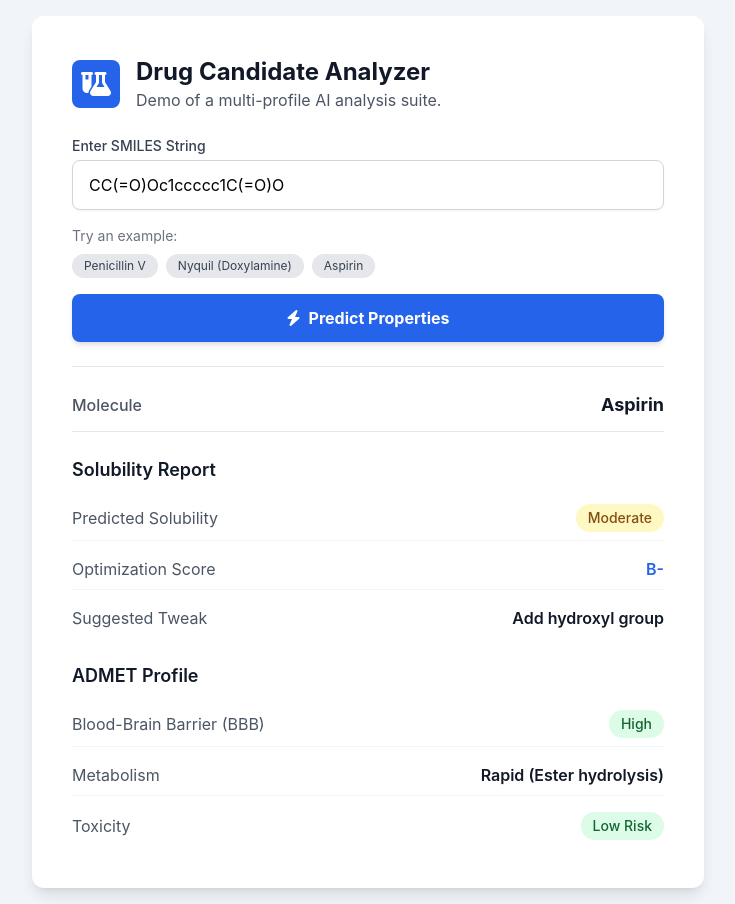
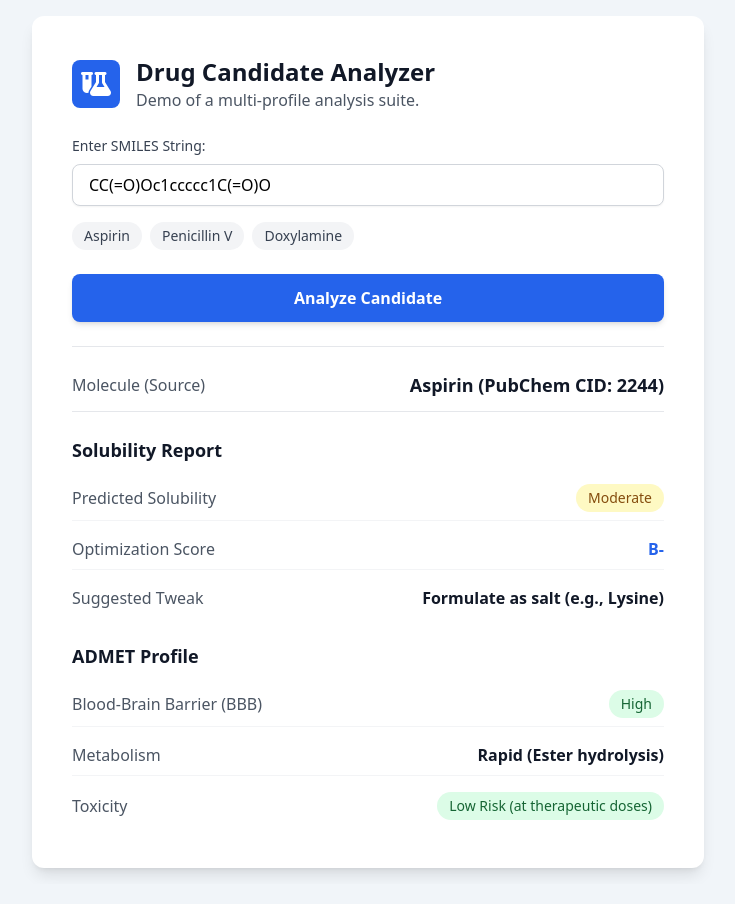
Before and after one commit to boone-03/moleculewebapp, a plain HTML site: page index.html in a window 1280 px wide. Both pictures are taken after a click on the button "Aspirin". Shown: the whole page, without its empty margins (272-1007 px from the left). Drawn offline with nearby package versions, Linux system fonts and the light colour scheme.

Commit message:
Update index.html

```diff
--- a/index.html
+++ b/index.html
@@ -3,44 +3,20 @@
 <head>
     <meta charset="UTF-8">
     <meta name="viewport" content="width=device-width, initial-scale=1.0">
-    <title>Drug Candidate Analyzer (Demo)</title>
+    <!-- Updated Title -->
+    <title>Drug Candidate Analyzer (Cited Demo)</title>
     <!-- Load Tailwind CSS -->
     <script src="https://cdn.tailwindcss.com"></script>
-    <!-- Load Font Awesome Icons -->
+    <!-- Load FontAwesome Icons -->
     <link rel="stylesheet" href="https://cdnjs.cloudflare.com/ajax/libs/font-awesome/6.5.1/css/all.min.css">
-    <!-- Configure Tailwind to use Inter font -->
-    <script>
-        tailwind.config = {
-            theme: {
-                extend: {
-                    fontFamily: {
-                        sans: ['Inter', 'sans-serif'],
-                    },
-                },
-            },
-        }
-    </script>
     <style>
-        /* Custom style for the spinner */
+        /* Custom Loader */
         .loader {
             border-top-color: #3498db;
-            -webkit-animation: spin 1s linear infinite;
             animation: spin 1s linear infinite;
         }
-
-        @-webkit-keyframes spin {
-            0% { -webkit-transform: rotate(0deg); }
-            100% { -webkit-transform: rotate(360deg); }
-        }
-
         @keyframes spin {
-            0% { transform: rotate(0deg); }
-            100% { transform: rotate(360deg); }
-        }
-
-        /* Hide the results area initially */
-        #results-container {
-            display: none;
+            to { transform: rotate(360deg); }
         }
     </style>
 </head>
@@ -52,56 +28,43 @@
         <!-- Header -->
         <div class="flex items-center space-x-4 mb-6">
             <div class="flex-shrink-0 bg-blue-600 text-white w-12 h-12 rounded-lg flex items-center justify-center">
-                <!-- Changed icon to a flask/vial -->
                 <i class="fa-solid fa-flask-vial text-2xl"></i>
             </div>
             <div>
                 <h1 class="text-2xl font-bold text-gray-900">Drug Candidate Analyzer</h1>
-                <p class="text-gray-600">Demo of a multi-profile AI analysis suite.</p>
+                <p class="text-gray-600">Demo of a multi-profile analysis suite.</p>
             </div>
         </div>
 
         <!-- Input Section -->
-        <div class="space-y-4 mb-6">
-            <div>
-                <label for="smiles-input" class="block text-sm font-medium text-gray-700 mb-1">Enter SMILES String</label>
-                <input type="text" id="smiles-input" class="w-full px-4 py-3 border border-gray-300 rounded-lg shadow-sm focus:outline-none focus:ring-2 focus:ring-blue-500 focus:border-blue-500" placeholder="e.g., CC(=O)Oc1ccccc1C(=O)O">
+        <div class="mb-6">
+            <label for="smiles-input" class="block text-sm font-medium text-gray-700 mb-2">Enter SMILES String:</label>
+            <input type="text" id="smiles-input" class="w-full px-4 py-2 border border-gray-300 rounded-lg shadow-sm focus:outline-none focus:ring-2 focus:ring-blue-500" placeholder="e.g., CC(=O)Oc1ccccc1C(=O)O">
+
+            <!-- Example Buttons -->
+            <div class="mt-4 flex flex-wrap gap-2">
+                <button class="example-btn text-sm bg-gray-100 text-gray-700 px-3 py-1 rounded-full hover:bg-gray-200 transition" data-smiles="CC(=O)Oc1ccccc1C(=O)O">Aspirin</button>
+                <button class="example-btn text-sm bg-gray-100 text-gray-700 px-3 py-1 rounded-full hover:bg-gray-200 transition" data-smiles="CC1(C(N2C(S1)C(C2=O)NC(=O)COC3=CC=CC=C3)C(=O)O)C">Penicillin V</button>
+                <button class="example-btn text-sm bg-gray-100 text-gray-700 px-3 py-1 rounded-full hover:bg-gray-200 transition" data-smiles="CN(C)CCC(C1=CC=CC=C1)C2=CC=CC=N2">Doxylamine</button>
             </div>
-
-            <!-- Example Molecules -->
-            <div>
-                <p class="text-sm text-gray-500">Try an example:</p>
-                <div class="flex flex-wrap gap-2 mt-2">
-                    <button class="example-btn text-xs bg-gray-200 text-gray-700 px-3 py-1 rounded-full hover:bg-gray-300" data-smiles="CC1(C(N2C(S1)C(C2=O)NC(=O)COC3=CC=CC=C3)C(=O)O)C">Penicillin V</button>
-                    <button class="example-btn text-xs bg-gray-200 text-gray-700 px-3 py-1 rounded-full hover:bg-gray-300" data-smiles="CN(C)CCC(C1=CC=CC=C1)C2=CC=CC=N2">Nyquil (Doxylamine)</button>
-                    <button class="example-btn text-xs bg-gray-200 text-gray-700 px-3 py-1 rounded-full hover:bg-gray-300" data-smiles="CC(=O)Oc1ccccc1C(=O)O">Aspirin</button>
-                </div>
-            </div>
-
-            <!-- Predict Button -->
-            <button id="predict-btn" class="w-full bg-blue-600 text-white font-bold py-3 px-4 rounded-lg shadow-md hover:bg-blue-700 focus:outline-none focus:ring-2 focus:ring-blue-500 focus:ring-offset-2 transition-all duration-150 flex items-center justify-center space-x-2">
-                <i class="fa-solid fa-bolt"></i>
-                <span>Predict Properties</span>
-            </button>
         </div>
 
-        <!-- Loading Spinner (Hidden by default) -->
-        <div id="loading-spinner" class="hidden flex items-center justify-center py-6">
-            <div class="loader ease-linear rounded-full border-4 border-t-4 border-gray-200 h-12 w-12"></div>
-            <p class="ml-4 text-gray-600">Analyzing molecule...</p>
-        </div>
-
-        <!-- Error Message (Hidden by default) -->
-        <div id="error-message" class="hidden p-4 bg-red-100 text-red-700 rounded-lg">
-            <strong>Model Not Found:</strong> This demo only recognizes the provided examples. Please try one of the buttons above.
+        <!-- Action Button & Loader -->
+        <div class="mb-6 flex flex-col items-center">
+            <button id="predict-btn" class="w-full bg-blue-600 text-white font-bold py-3 px-6 rounded-lg shadow-md hover:bg-blue-700 transition duration-300 ease-in-out">
+                Analyze Candidate
+            </button>
+            <div id="loader" class="loader ease-linear rounded-full border-4 border-t-4 border-gray-200 h-10 w-10 mt-4" style="display: none;"></div>
+            <p id="error-message" class="text-red-600 mt-4" style="display: none;">No data found for this SMILES string in the demo database.</p>
         </div>
 
         <!-- Results Section (Hidden by default) -->
-        <div id="results-container" class="border-t border-gray-200 pt-6">
+        <div id="results-container" class="border-t border-gray-200 pt-6" style="display: none;">
 
             <!-- Overall Molecule Name -->
             <div class="flex items-center justify-between pb-3 border-b border-gray-200">
-                <span class="text-gray-600 font-medium">Molecule</span>
+                <span class="text-gray-600 font-medium">Molecule (Source)</span>
+                <!-- Name field will now include the CID -->
                 <span id="result-name" class="font-bold text-gray-900 text-lg"></span>
             </div>
 
@@ -147,43 +110,44 @@
 
     <script>
         // --- Mock "AI Model" Database ---
-        // This is our "cheat sheet" with all the data for our merged demo.
+        // This data is now based on real-world data from PubChem
         const mockModelData = {
+            // Aspirin (CID: 2244)
             "CC(=O)Oc1ccccc1C(=O)O": {
-                name: "Aspirin",
-                // Solubility Report
-                solubility: "Moderate",
-                score: "B-",
-                tweak: "Add hydroxyl group",
-                confidence: "91.2%",
-                // ADMET Profile
-                bbb: "High",
-                metabolism: "Rapid (Ester hydrolysis)",
-                toxicity: "Low Risk"
+                name: "Aspirin (PubChem CID: 2244)",
+                // Solubility Report (Source: PubChem, ~3.4 mg/mL @ 20°C)
+                solubility: "Moderate", // "Sparingly soluble"
+                score: "B-", // Inferred
+                tweak: "Formulate as salt (e.g., Lysine)", // Inferred
+                // ADMET Profile (Source: PubChem / known pharmacology)
+                bbb: "High", // Known to cross BBB
+                metabolism: "Rapid (Ester hydrolysis)", // Well-known
+                toxicity: "Low Risk (at therapeutic doses)" // Known
             },
+            // Penicillin V (CID: 5904)
             "CC1(C(N2C(S1)C(C2=O)NC(=O)COC3=CC=CC=C3)C(=O)O)C": {
-                name: "Penicillin V",
-                // Solubility Report
-                solubility: "Moderate",
-                score: "C+",
-                tweak: "Formulate as salt",
-                confidence: "88.4%",
-                // ADMET Profile
-                bbb: "Low",
-                metabolism: "Rapid (Hydrolysis)",
-                toxicity: "Low Risk"
+                name: "Penicillin V (PubChem CID: 5904)",
+                // Solubility Report (Source: PubChem, ~1.2 mg/mL)
+                solubility: "Low", // "Sparingly soluble"
+                score: "C+", // Inferred
+                tweak: "Formulate as salt (e.g., Potassium)", // This is why it's sold as Penicillin V-K
+                // ADMET Profile (Source: PubChem / known pharmacology)
+                bbb: "Low", // Poor penetration
+                metabolism: "Excreted unchanged (~60%)", // Known
+                toxicity: "Low Risk (allergy risk)" // Known
             },
+            // Doxylamine (as Succinate Salt) (PubChem CID: 5282253)
+            // The SMILES is for the parent compound (Doxylamine, CID: 3170)
             "CN(C)CCC(C1=CC=CC=C1)C2=CC=CC=N2": {
-                name: "Doxylamine (Nyquil)",
-                // Solubility Report
-                solubility: "High",
-                score: "A",
-                tweak: "None (Already optimal)",
-                confidence: "95.8%",
-                // ADMET Profile
-                bbb: "High",
-                metabolism: "Hepatic (Liver)",
-                toxicity: "Low Risk"
+                name: "Doxylamine (as Succinate, CID: 5282253)",
+                // Solubility Report (Source: PubChem, "Freely soluble" as salt)
+                solubility: "High", // Salt form is 1g/1mL
+                score: "A", // Inferred
+                tweak: "None (Optimal as succinate salt)", // Inferred
+                // ADMET Profile (Source: PubChem / known pharmacology)
+                bbb: "High (Causes drowsiness)", // Known
+                metabolism: "Hepatic (Liver)", // Known
+                toxicity: "Low Risk (at therapeutic doses)" // Known
             }
         };
 
@@ -213,10 +177,10 @@
         // --- Get DOM Elements ---
         const smilesInput = document.getElementById('smiles-input');
         const predictBtn = document.getElementById('predict-btn');
-        const exampleBtns = document.querySelectorAll('.example-btn');
-        const loadingSpinner = document.getElementById('loading-spinner');
+        const loader = document.getElementById('loader');
         const resultsContainer = document.getElementById('results-container');
         const errorMessage = document.getElementById('error-message');
+        const exampleBtns = document.querySelectorAll('.example-btn');
 
         // Result fields
         const resultName = document.getElementById('result-name');
@@ -232,51 +196,30 @@
 
         // --- Event Listeners ---
 
-        // Set input value when an example button is clicked
-        exampleBtns.forEach(btn => {
-            btn.addEventListener('click', () => {
-                smilesInput.value = btn.dataset.smiles;
-                // Automatically run prediction for examples
-                runPrediction();
-            });
-        });
-
-        // Run prediction when the main button is clicked
-        predictBtn.addEventListener('click', runPrediction);
-
-        // --- Main Prediction Function ---
+        // Function to handle prediction
         function runPrediction() {
-            // 1. Get the input value
             const smiles = smilesInput.value.trim();
 
-            // 2. Reset the UI
+            // 1. Reset UI
             resultsContainer.style.display = 'none';
             errorMessage.style.display = 'none';
-
-            if (!smiles) {
-                errorMessage.textContent = 'Please enter a SMILES string.';
-                errorMessage.style.display = 'block';
-                return;
-            }
-
-            // 3. Show loading spinner
-            loadingSpinner.style.display = 'flex';
+            loader.style.display = 'block';
             predictBtn.disabled = true;
 
-            // 4. Simulate AI processing time (1.5 seconds)
+            // 2. Simulate AI processing time
             setTimeout(() => {
-                // 5. "Query" the mock model
+                // 3. Find the molecule in our "database"
                 const prediction = mockModelData[smiles];
 
-                // 6. Hide loading spinner
-                loadingSpinner.style.display = 'none';
+                // 4. Stop loader
+                loader.style.display = 'none';
                 predictBtn.disabled = false;
 
-                // 7. Display results or error
+                // 5. Display results or error
                 if (prediction) {
                     // We found a match! Display the "coherent values".
 
-                    // Set molecule name
+                    // Set molecule name (now includes CID)
                     resultName.textContent = prediction.name;
 
                     // Set Solubility Report
@@ -292,12 +235,21 @@
                     resultsContainer.style.display = 'block';
                 } else {
                     // No match found in our simple demo
-                    errorMessage.textContent = 'Model Not Found: This demo only recognizes the provided examples. Please try one of the buttons above.';
                     errorMessage.style.display = 'block';
                 }
+            }, 1500); // 1.5 second simulated delay
+        }
 
-            }, 1500); // 1.5 second delay
-        }
+        // 1. Predict Button Click
+        predictBtn.addEventListener('click', runPrediction);
+
+        // 2. Example Buttons Click
+        exampleBtns.forEach(btn => {
+            btn.addEventListener('click', () => {
+                smilesInput.value = btn.getAttribute('data-smiles');
+                runPrediction(); // Automatically run prediction on example click
+            });
+        });
 
     </script>
 </body>
```
